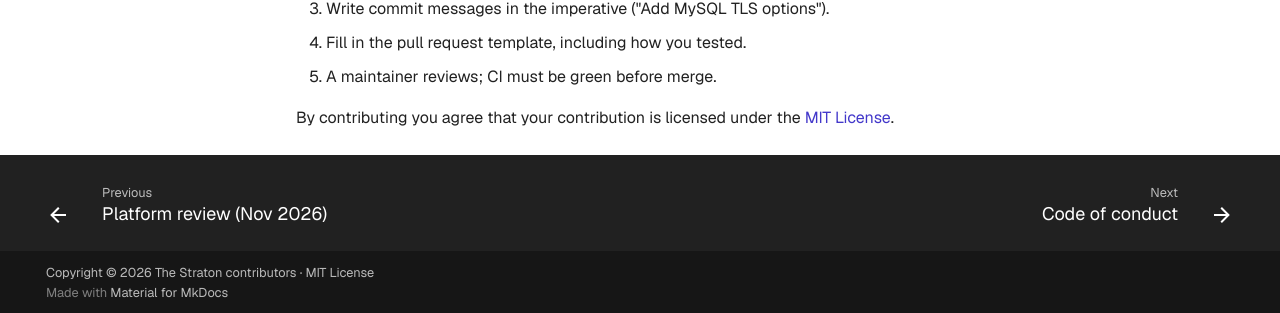
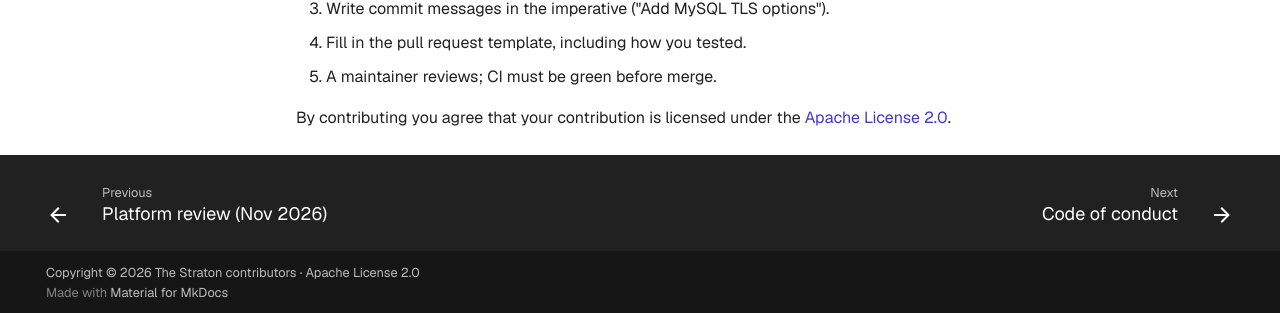
Before and after one commit to shiv-khetan/straton, an MkDocs documentation site: the page built from docs/project/contributing.md, in a window 1280 px wide and 900 px high, scrolled down 1686 px. Shown: the part 584-897 px from the top of the window. Built offline with MkDocs 1.6.1 and Material for MkDocs 9.7.7, drawn with Linux system fonts in a browser that asks for light colours; comment, search, counter and statistics services are not loaded.

Commit message:
Relicense under Apache License 2.0

```diff
--- a/CONTRIBUTING.md
+++ b/CONTRIBUTING.md
@@ -83,4 +83,4 @@ npm run build
 4. Fill in the pull request template, including how you tested.
 5. A maintainer reviews; CI must be green before merge.
 
-By contributing you agree that your contribution is licensed under the [MIT License](https://github.com/shiv-khetan/straton/blob/main/LICENSE).
+By contributing you agree that your contribution is licensed under the [Apache License 2.0](https://github.com/shiv-khetan/straton/blob/main/LICENSE).
--- a/Cargo.toml
+++ b/Cargo.toml
@@ -5,7 +5,7 @@ resolver = "2"
 [workspace.package]
 version = "0.1.0"
 edition = "2024"
-license = "MIT"
+license = "Apache-2.0"
 repository = "https://github.com/shiv-khetan/straton"
 homepage = "https://shiv-khetan.github.io/straton/"
 
--- a/mkdocs.yml
+++ b/mkdocs.yml
@@ -4,7 +4,7 @@ site_url: https://shiv-khetan.github.io/straton/
 repo_url: https://github.com/shiv-khetan/straton
 repo_name: straton
 edit_uri: edit/main/docs/
-copyright: Copyright &copy; 2026 The Straton contributors · MIT License
+copyright: Copyright &copy; 2026 The Straton contributors · Apache License 2.0
 
 docs_dir: docs
 exclude_docs: |
```
Also changed, not shown: README.md (+2 -2 lines), 2 other files.
